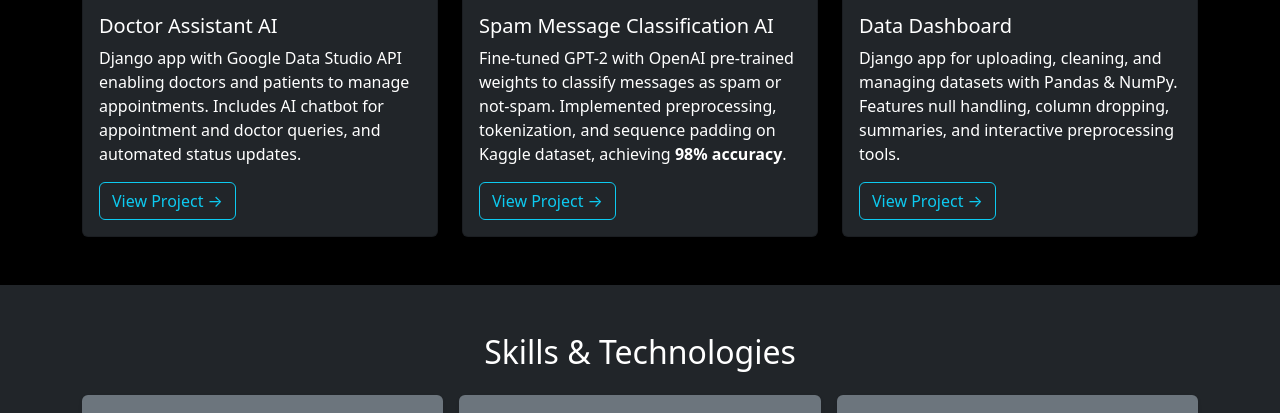
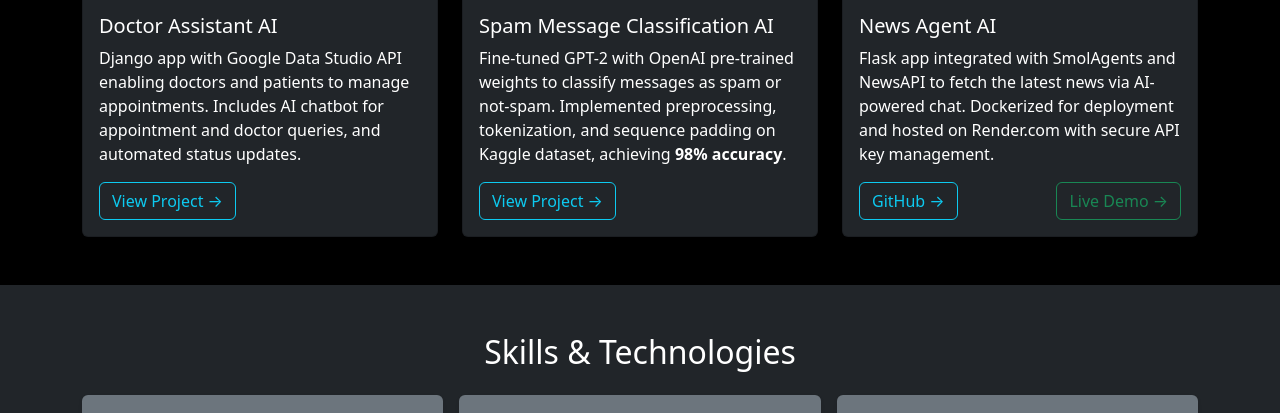
Before and after one commit to Shash1122/portfolio-site, a Django app: page / in a window 1280 px wide. Shown: the part 1111-1524 px from the top of the page. Run offline with Django 5.2, Linux system fonts and the light colour scheme.

Commit message:
Replace Data Dashboard with News Agent AI project

```diff
--- a/base/templates/base/home.html
+++ b/base/templates/base/home.html
@@ -86,19 +86,22 @@
         </div>
       </div>
 
-      <!-- Project Card 3: Data Dashboard -->
+     <!-- Project Card 4: News Agent AI -->
+      <!-- Project Card 4: News Agent AI -->
       <div class="col">
         <div class="card h-100 bg-dark text-white shadow-sm d-flex flex-column">
-          <img src="{% static 'images/code.jpg' %}" class="card-img-top" alt="Data Dashboard">
+          <img src="{% static 'images/news.jpg' %}" class="card-img-top" alt="News Agent AI">
           <div class="card-body d-flex flex-column">
-            <h5 class="card-title">Data Dashboard</h5>
-            <p class="card-text">Django app for uploading, cleaning, and managing datasets with Pandas & NumPy. Features null handling, column dropping, summaries, and interactive preprocessing tools.</p>
-            <div class="mt-auto">
-              <a href="https://github.com/Shash1122/DataDashboard" class="btn btn-outline-info btn-block">View Project →</a>
+            <h5 class="card-title">News Agent AI</h5>
+            <p class="card-text">Flask app integrated with SmolAgents and NewsAPI to fetch the latest news via AI-powered chat. Dockerized for deployment and hosted on Render.com with secure API key management.</p>
+            <div class="mt-auto d-flex justify-content-between">
+              <a href="https://github.com/Shash1122/news-agent-app" class="btn btn-outline-info btn-block">GitHub →</a>
+              <a href="https://news-agent-app.onrender.com/" class="btn btn-outline-success btn-block">Live Demo →</a>
             </div>
           </div>
         </div>
       </div>
+
 
     </div>
   </div>
```
